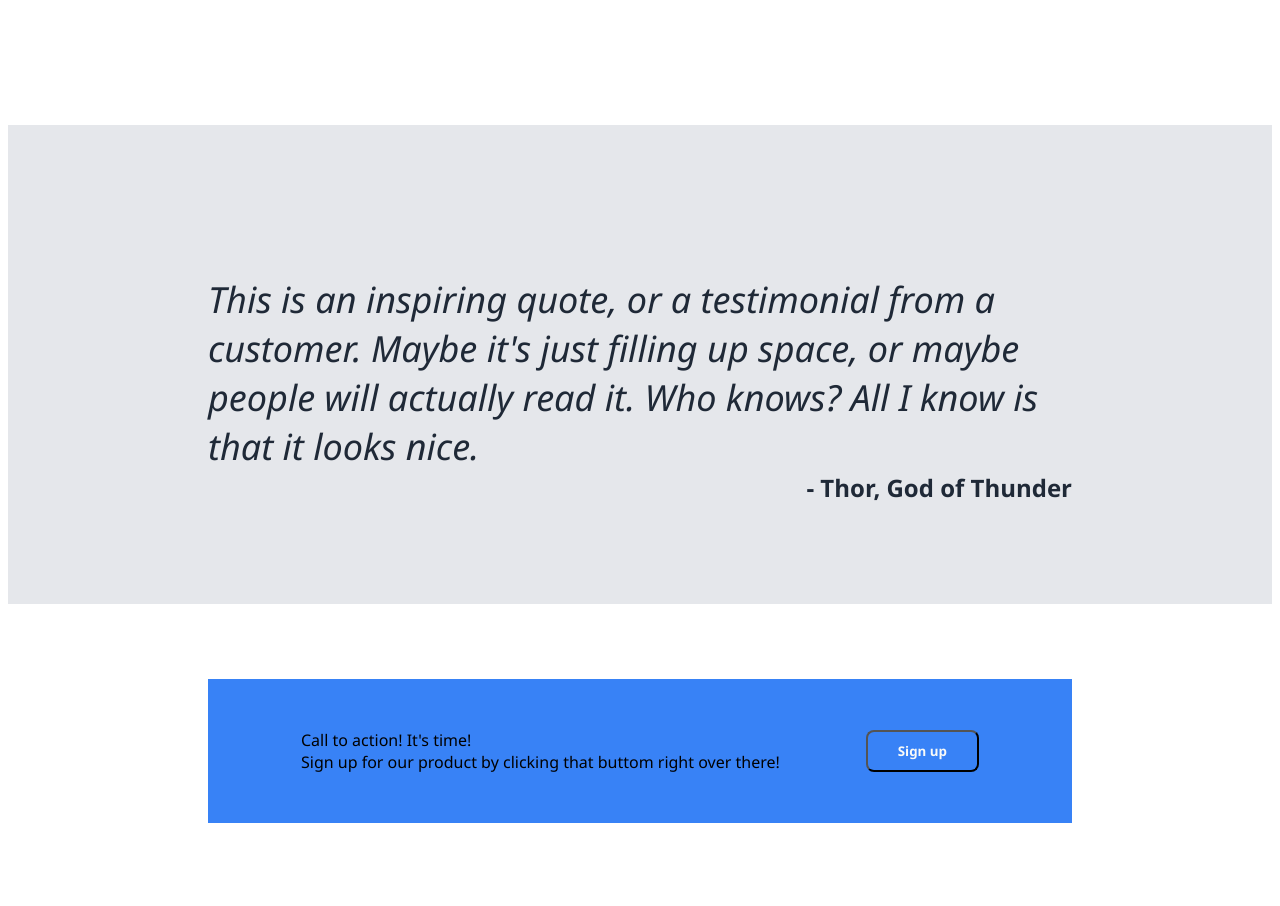
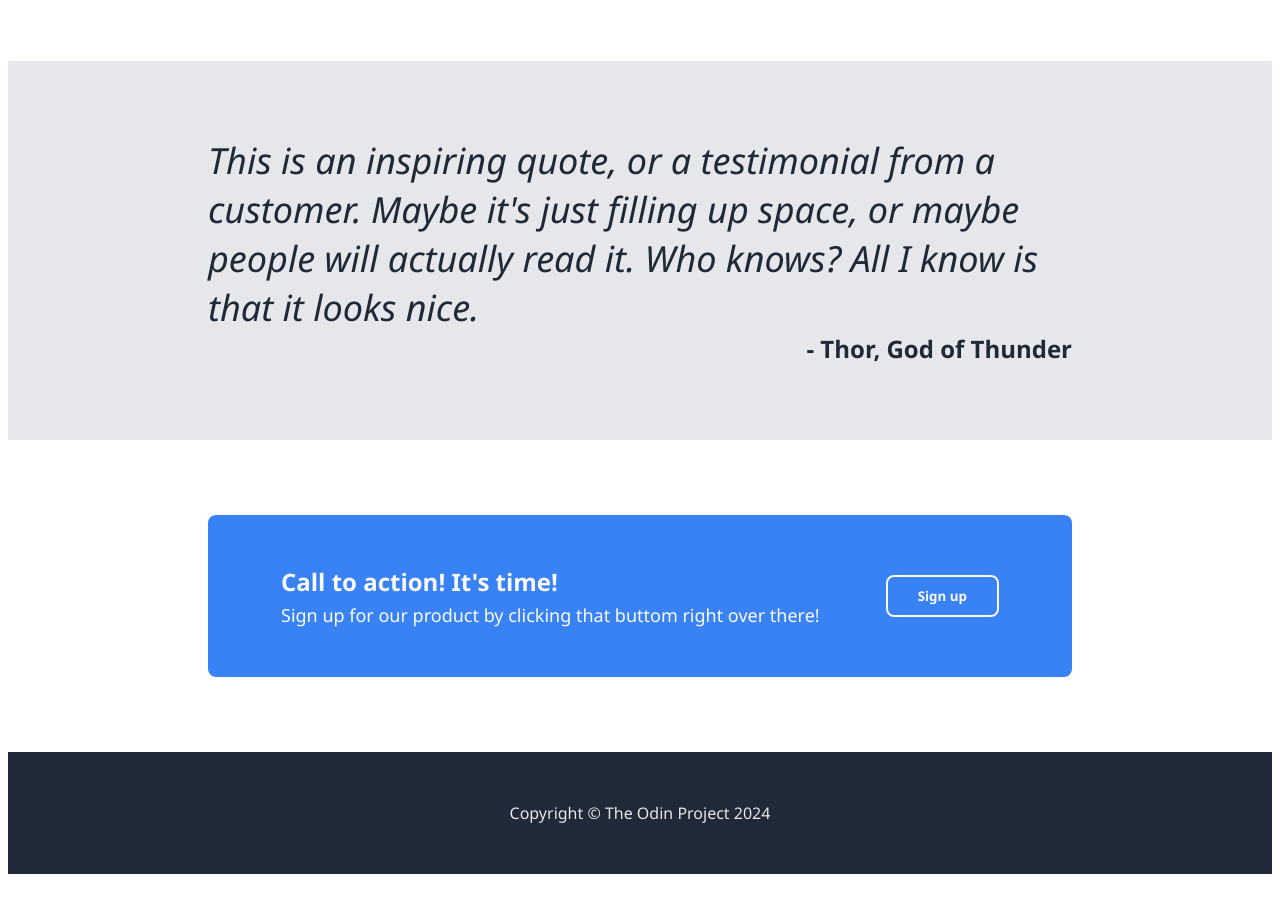
Before and after one commit to KL-dev-creator/Landing_Page, a plain HTML site: page index.html in a window 1280 px wide. Shown: the part 1000-1906 px from the top of the page. After the commit the page ends 1882 px from the top, so only its background shows below. Drawn offline with Linux system fonts and the light colour scheme.

Commit message:
Completed the Landing page project and is ready to be published

```diff
--- a/index.html
+++ b/index.html
@@ -12,9 +12,9 @@
             Header Logo
         </div>
         <ul class="headerlinks">
-            <l1><a href="x">header link one</a></l1>
-            <l1><a href="x">header link two</a></l1>
-            <l1><a href="x">header link three</a></l1>
+            <l1><a href="https://www.theodinproject.com/lessons/foundations-landing-page">header link one</a></l1>
+            <l1><a href="https://www.theodinproject.com/lessons/foundations-commit-messages">header link two</a></l1>
+            <l1><a href="https://www.theodinproject.com/lessons/foundations-git-basics">header link three</a></l1>
         </ul>
     </div>
 
@@ -81,17 +81,12 @@
                 Sign up for our product by clicking that buttom right over there!
             </div>
         </div>
-        <div class="buttons">
-            <button id="signupaction">Sign up</button>
-        </div>
+        <button class="actionsignup">Sign up</button>
     </div>
 
 
-
-
-
     <div class="footer">
-
+        Copyright © The Odin Project 2024
     </div>
 </body>
 </html>
--- a/style.css
+++ b/style.css
@@ -1,18 +1,6 @@
-/* *{
-    font-family: "Roboto";
-} */
-
 *   {
     font-family: 'Segoe UI', Roboto, Oxygen, Ubuntu, Cantarell, 'Open Sans', 'Helvetica Neue', sans-serif;
 }
-
-/* Just want to see the borders temporarily */
-
-/* * {
-    border: 1px solid #ddd;
-    border-radius: 16px;
-} */
-
 
 body {
     display: flex;
@@ -111,6 +99,7 @@ button  {
     cursor: pointer;
     padding: 10px 30px;
     border-radius: 8px;
+    border-style: solid;
     background-color: #3882F6;
     color: #f9faf8;
     font-weight: bold;
@@ -122,7 +111,7 @@ button  {
     display: flex;
     flex-direction: column;
     padding-top: 50px;
-    padding-bottom: 150px;
+    padding-bottom: 100px;
 }
 
 .informationheader {
@@ -139,8 +128,8 @@ button  {
     flex-direction: row;
     flex: 1 1 auto;
     justify-content: space-between;
-    padding: 0 200px;
-    gap: 32px;
+    padding: 0 250px;
+    gap: 50px;
     height: auto;
 }
 
@@ -173,16 +162,13 @@ button  {
     display: flex;
     flex-direction: column;
     background-color: #E5E7EB;
-    padding-top: 150px;
-    padding-bottom: 100px;
-    padding-left: 200px;
-    padding-right: 200px;
+    padding: 75px 200px;
 }
 
 .quotetext  {
     display: flex;
     font-size: 36px;
-    font-weight: 100;
+    font-weight: lighter;
     flex-wrap: wrap;
     font-style: italic;
     color: #1f2937;
@@ -203,15 +189,46 @@ button  {
     flex-direction: row;
     margin: 75px 200px;
     padding: 50px;
-
-
     background-color: #3882F6;
     justify-content: space-around;
     align-items: center;
+    gap: 20px;
+    border-radius: 8px;
 }
 
-.actionheading
+.actiontext {
+    display: flex;
+    flex-direction: column;
+    gap: 5px;
+}
 
-button #signupaction   {
+.actionheading {
+    display: flex;
+    font-weight: bold;
+    font-size: 24px;
+    color: #f9faf8;
+
+}
+
+.actioncontent {
+    display: flex;
+    flex-wrap: wrap;
+    font-weight: lighter;
+    font-size: 18px;
+    color:  #f9faf8;
+}
+
+.actionsignup   {
     border-color: #f9faf8;
 }
+
+/* The following section relates to the footer section of the website */
+
+.footer {
+    display: flex;
+    background-color: #1f2937;
+    color: #E5E7EB;
+    justify-content: center;
+    align-content: center;
+    padding: 50px 200px;
+}
```
Also changed, not shown: 1 other file.
